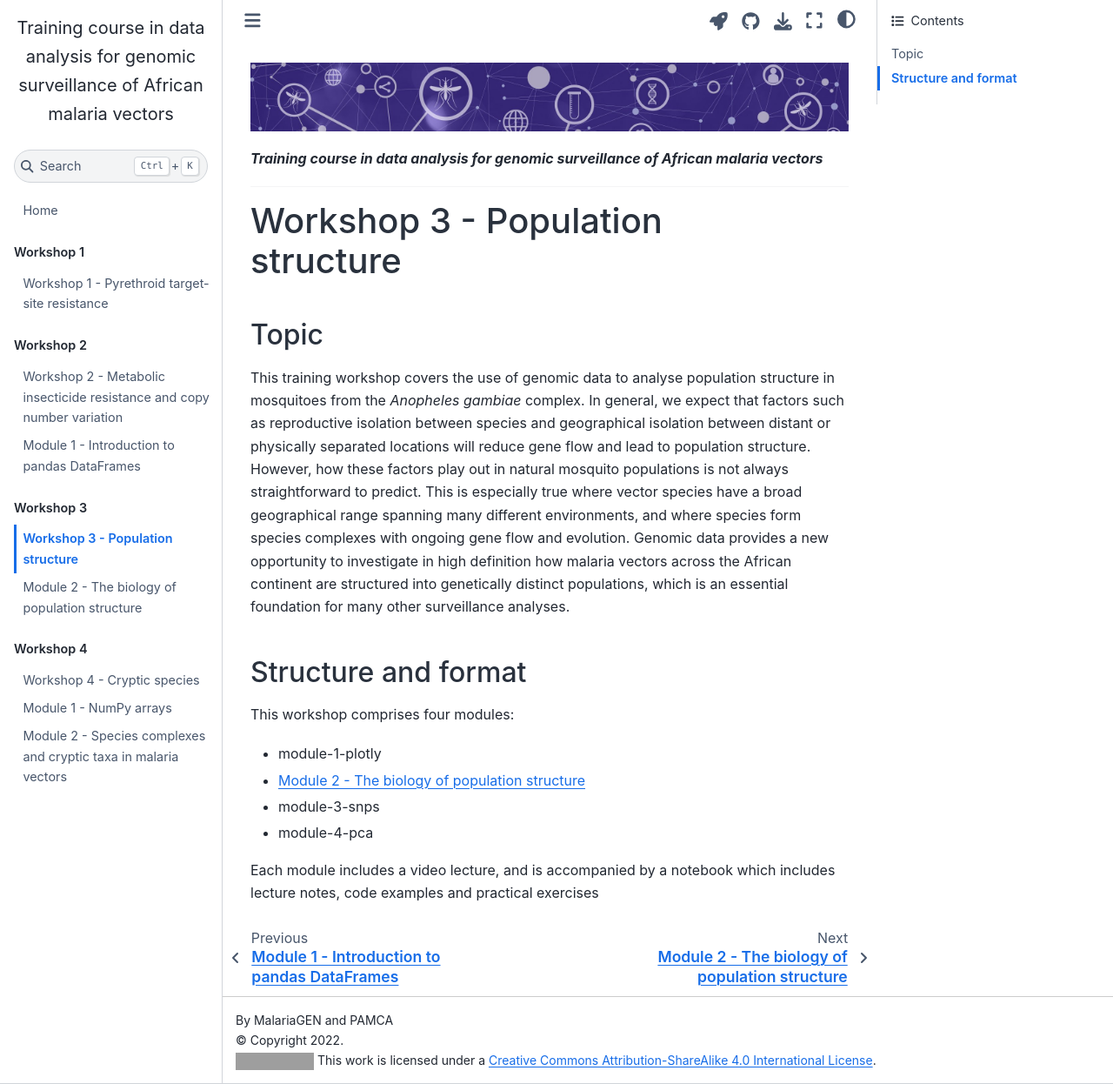
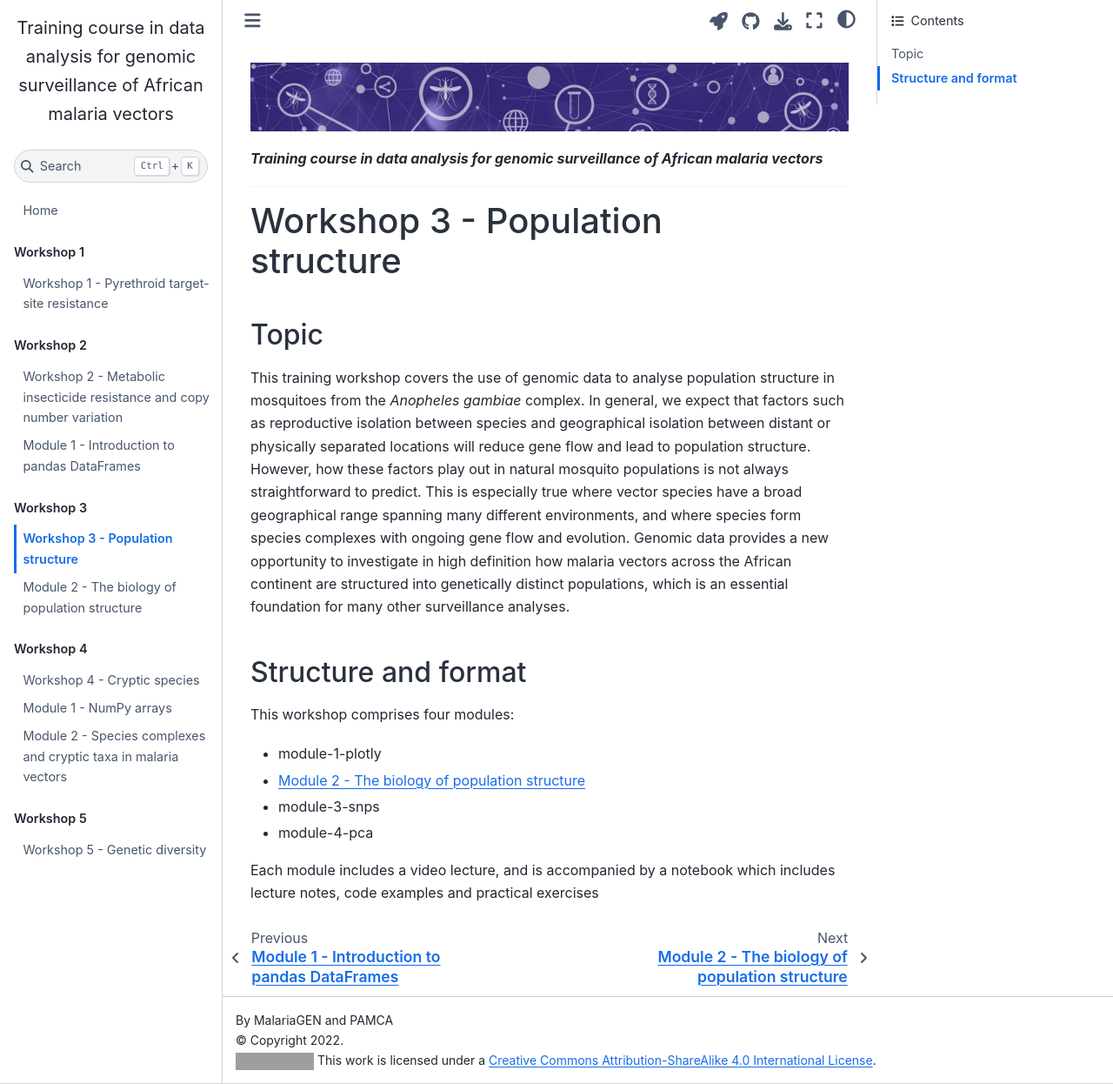
Before and after one commit to anopheles-genomic-surveillance/anopheles-genomic-surveillance.github.io, a Jupyter Book: the page built from docs/workshop-3/about.ipynb, in a window 1280 px wide and 1246 px high. Shown: the whole window at 87% size. Built offline with Jupyter Book 1.0.4 settings and Sphinx 7.4.7 and the Sphinx Book theme 1.1.4, drawn with Linux system fonts in a browser that asks for light colours; pages that are not in the unit, such as notebooks, are missing from menus; comment, search, counter and statistics services are not loaded; grey boxes are pictures that could not be loaded.

Commit message:
set up for workshop 5

```diff
--- a/docs/_toc.yml
+++ b/docs/_toc.yml
@@ -29,3 +29,6 @@ parts:
     - file: workshop-4/module-2-cryptic-species
     - file: workshop-4/module-3-aims
     - file: workshop-4/module-4-taxon-analysis
+  - caption: Workshop 5
+    chapters:
+    - file: workshop-5/about
--- a/requirements.txt
+++ b/requirements.txt
@@ -1,3 +1,4 @@
 jupyter-book==0.13.0
-malariagen_data==5.0.0
+malariagen_data==6.0.0
 openpyxl
+rioxarray
```
Also changed, not shown: docs/workshop-5/about.ipynb (added), 1 other file.
